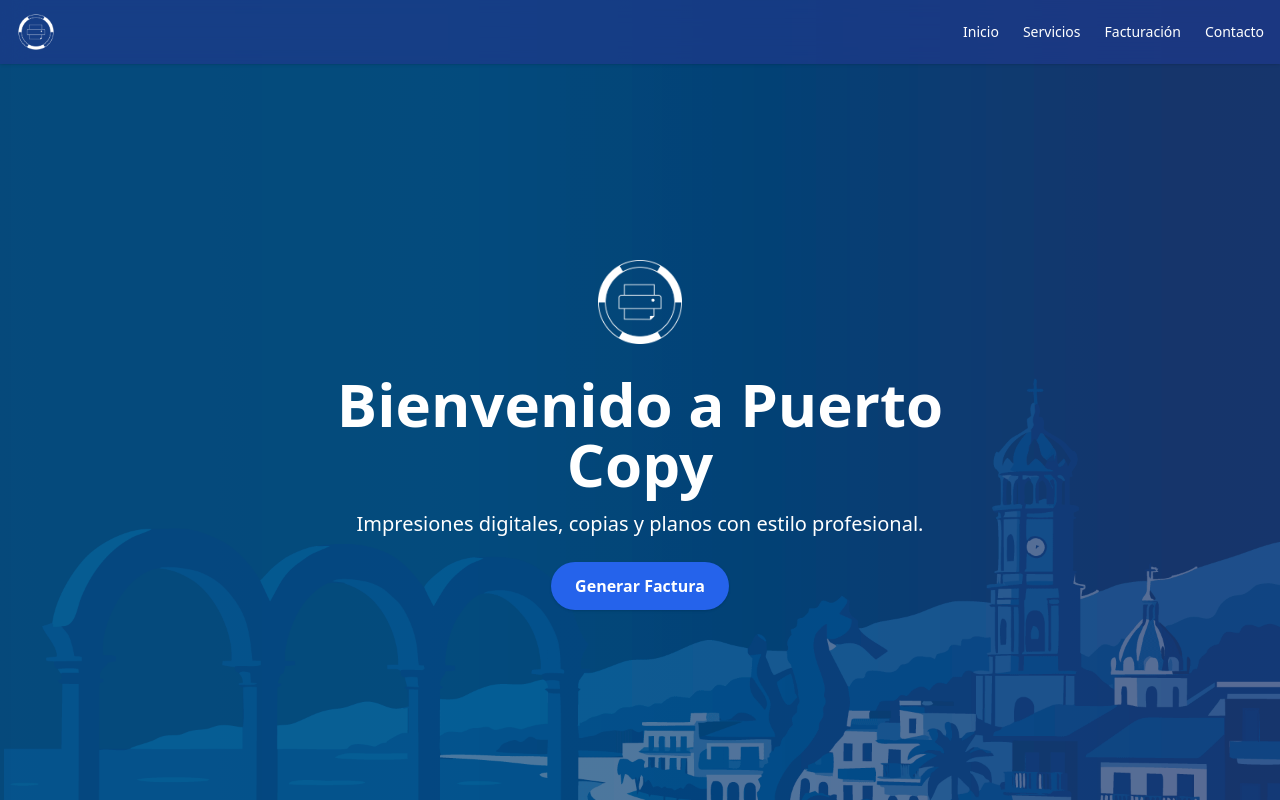
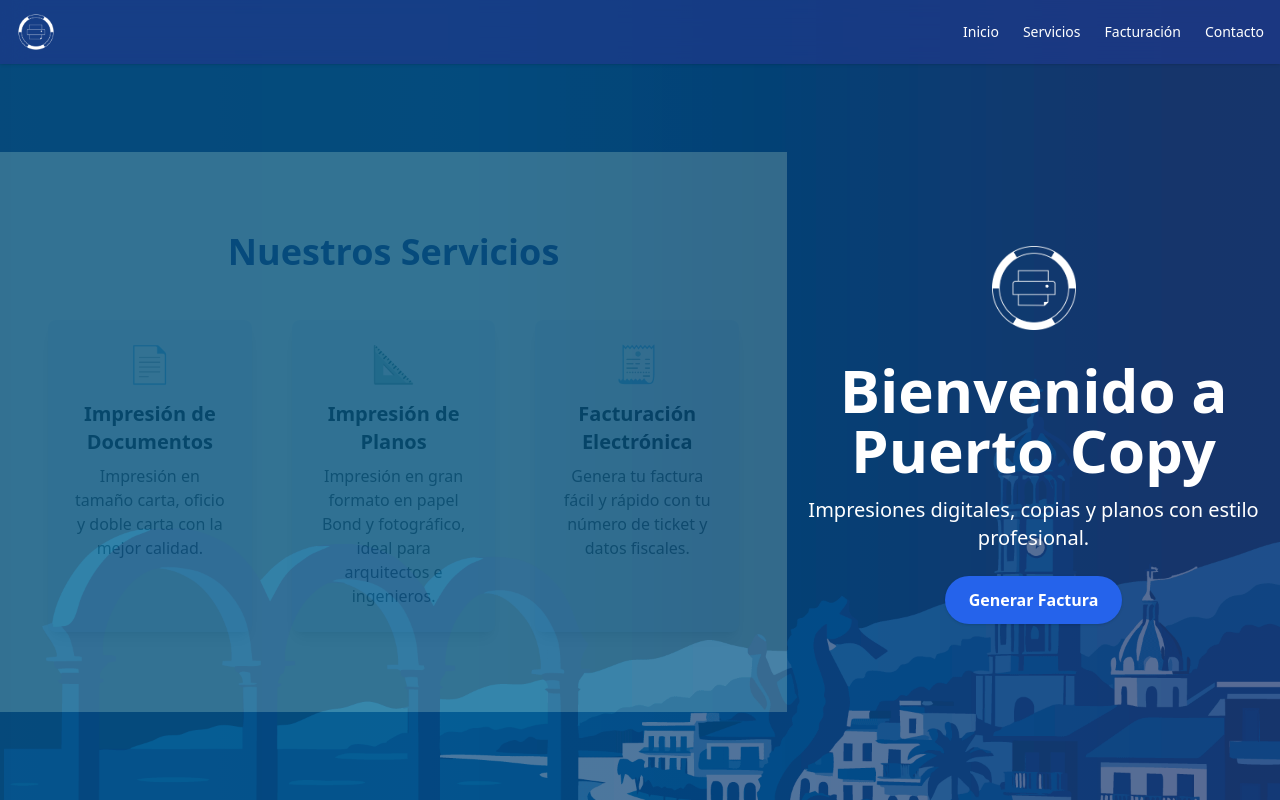
Before and after one commit to puertocopy/puerto-copy-site, a Next.js app: page / in a window 1280 px wide. Built offline with nearby package versions, Linux system fonts and the light colour scheme.

Commit message:
Agrega log de datos recibidos en la API de generar factura

```diff
--- a/pages/index.js
+++ b/pages/index.js
@@ -18,6 +18,37 @@
 
       {/* HERO */}
       <header className="relative flex items-center justify-center h-screen pt-16">
+        {/* SERVICIOS */}
+<section className="relative bg-white text-gray-800 py-20 px-6 md:px-12">
+  <div className="max-w-6xl mx-auto text-center">
+    <h2 className="text-3xl md:text-4xl font-bold mb-12 text-blue-900">Nuestros Servicios</h2>
+    <div className="grid md:grid-cols-3 gap-10">
+
+      {/* Servicio 1 */}
+      <div className="bg-blue-50 hover:bg-blue-100 transition rounded-lg p-6 shadow-lg">
+        <div className="text-blue-700 text-4xl mb-4">📄</div>
+        <h3 className="text-xl font-semibold mb-2">Impresión de Documentos</h3>
+        <p className="text-gray-600">Impresión en tamaño carta, oficio y doble carta con la mejor calidad.</p>
+      </div>
+
+      {/* Servicio 2 */}
+      <div className="bg-blue-50 hover:bg-blue-100 transition rounded-lg p-6 shadow-lg">
+        <div className="text-blue-700 text-4xl mb-4">📐</div>
+        <h3 className="text-xl font-semibold mb-2">Impresión de Planos</h3>
+        <p className="text-gray-600">Impresión en gran formato en papel Bond y fotográfico, ideal para arquitectos e ingenieros.</p>
+      </div>
+
+      {/* Servicio 3 */}
+      <div className="bg-blue-50 hover:bg-blue-100 transition rounded-lg p-6 shadow-lg">
+        <div className="text-blue-700 text-4xl mb-4">🧾</div>
+        <h3 className="text-xl font-semibold mb-2">Facturación Electrónica</h3>
+        <p className="text-gray-600">Genera tu factura fácil y rápido con tu número de ticket y datos fiscales.</p>
+      </div>
+
+    </div>
+  </div>
+</section>
+
         <img
           src="/heroweb.png"
           alt="Puerto Vallarta Background"
```
